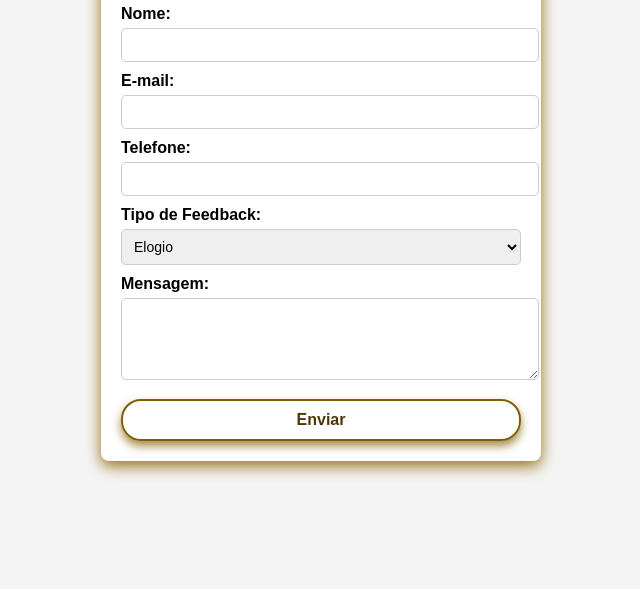
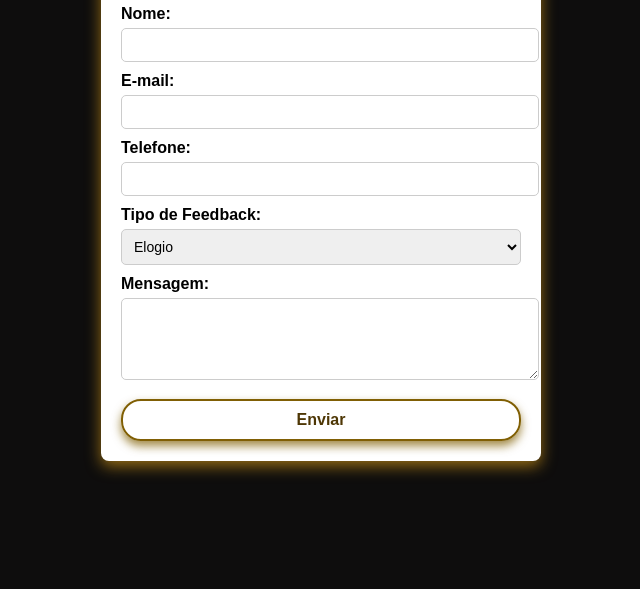
Before and after one commit to CarolinaGoes/Portfolio-main, a plain HTML site: page pages/feedback.html in a window 1280 px wide. Shown: the part 211-800 px from the top of the page, without its empty margins (319-959 px from the left). Drawn offline with Linux system fonts and the light colour scheme.

Commit message:
Update feedback.html

```diff
--- a/pages/feedback.html
+++ b/pages/feedback.html
@@ -7,7 +7,7 @@
     <style>
         body {
             font-family: Arial, sans-serif;
-            background-color: #f4f4f4;
+            background-color: #0e0d0d;
             margin: 0;
             padding: 0;
             display: flex;
```
